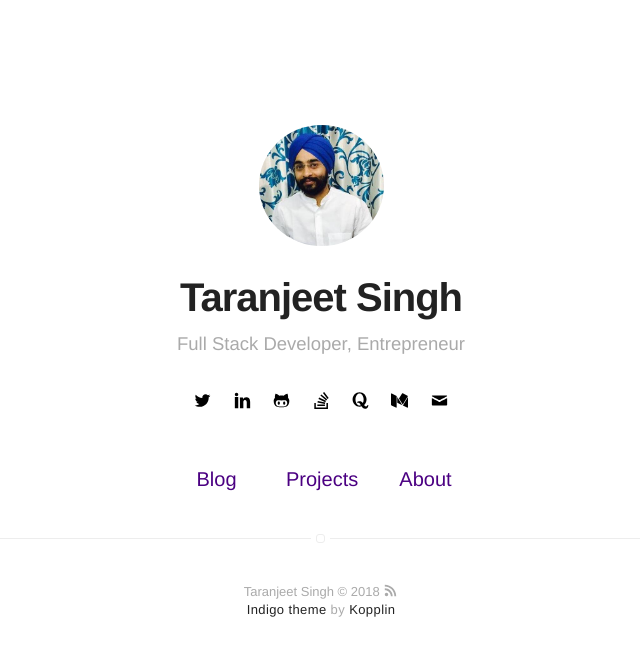
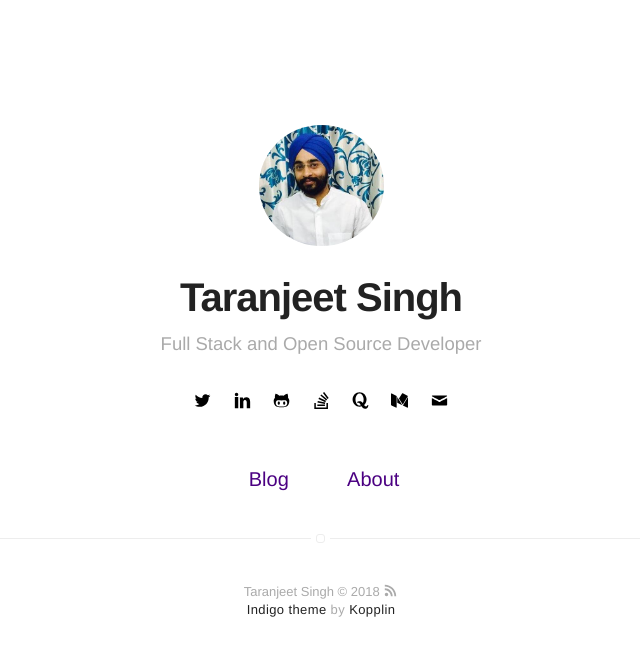
Before and after one commit to taranjeet/taranjeet.github.io, a Jekyll site: the page built from index.html, in a window 1280 px wide. Shown: the top 656 px of the page, without its empty margins (319-959 px from the left). Built offline with Jekyll 4.4.1, drawn with Linux system fonts in a browser that asks for light colours.

Commit message:
Hide projects page.

```diff
--- a/_config.yml
+++ b/_config.yml
@@ -1,6 +1,6 @@
 # main text of home
 name: Taranjeet Singh
-bio: Full Stack Developer, Entrepreneur
+bio: Full Stack and Open Source Developer
 
 # twitter summary info
 description: Things I learn
@@ -67,7 +67,7 @@ paginate: 5
 paginate_path: "blog/:num/"
 
 # if you don't need projects, comment the *projects* configs below
-projects: true
+projects: false
 
 # if you don't need "about" or "blog", comment them out below
 about: true
```
